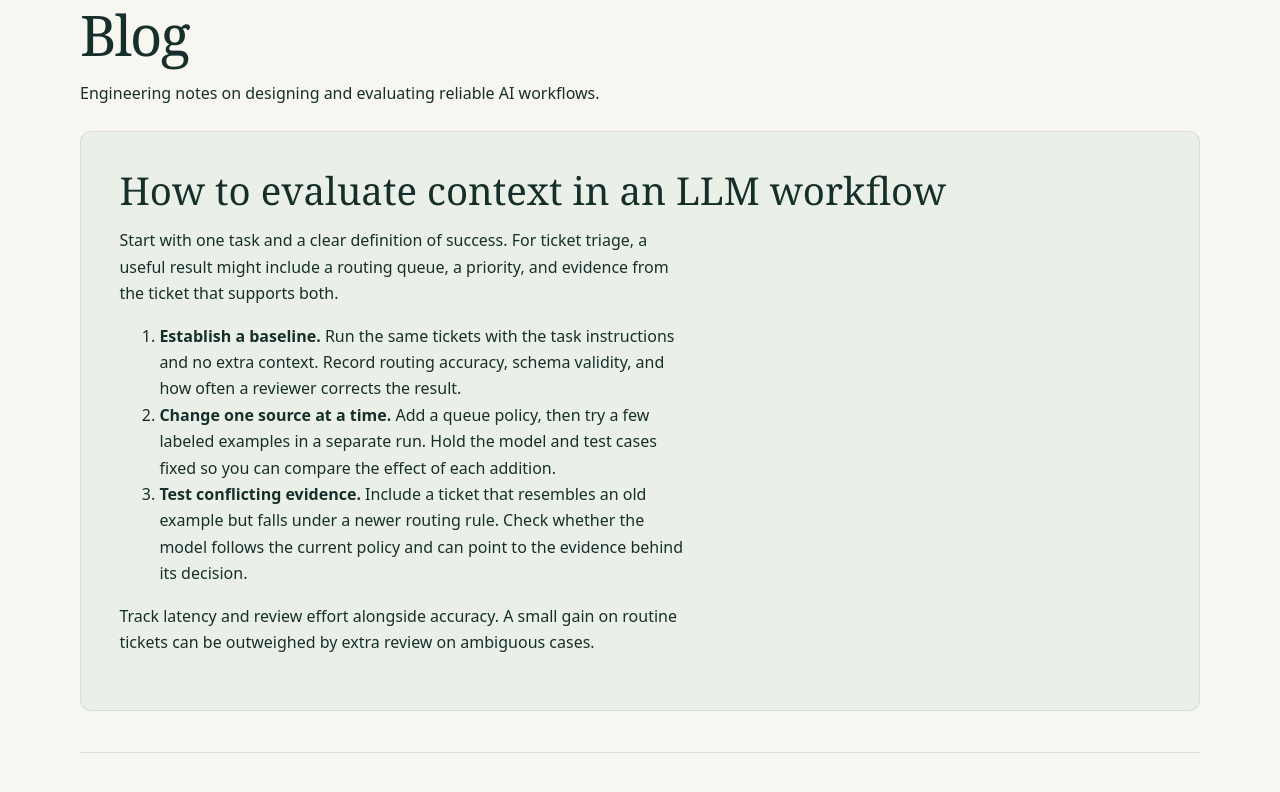
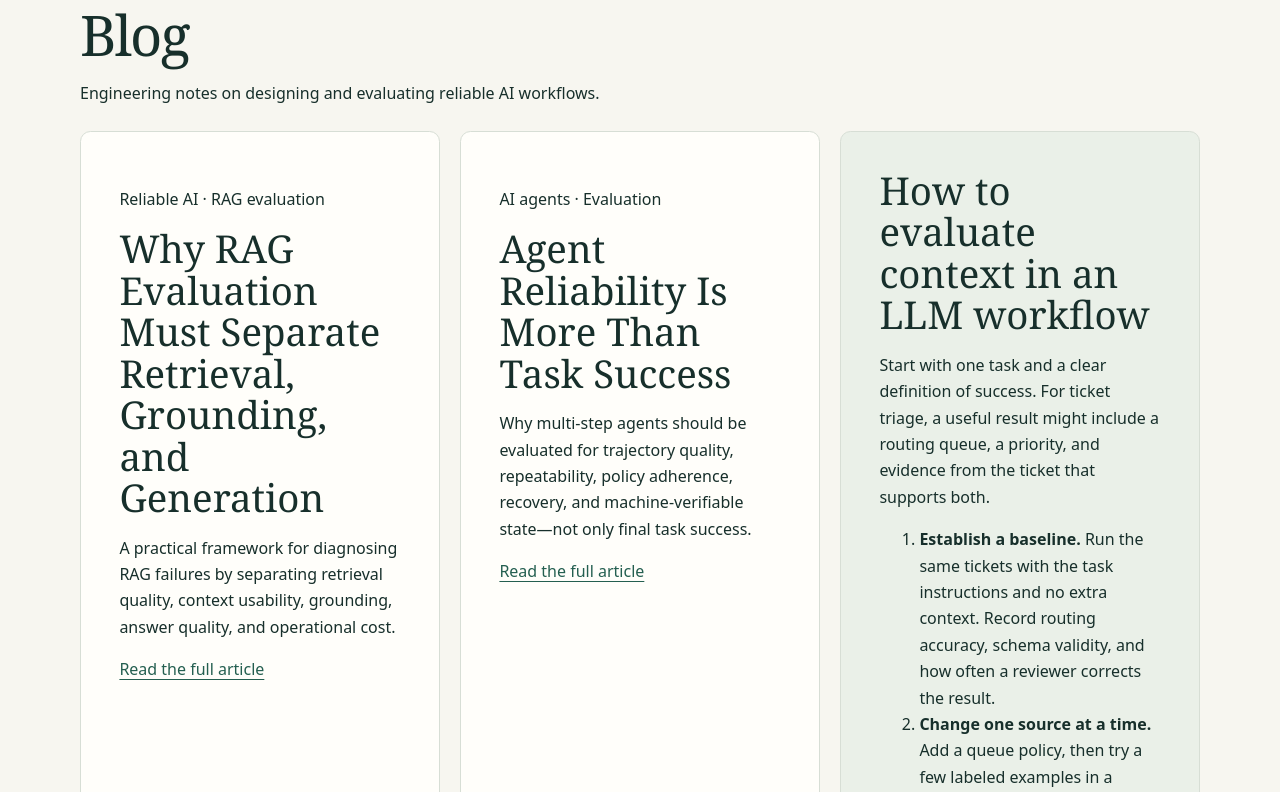
Before and after one commit to chebrma99/chebrma99.github.io, a plain HTML site: page index.html in a window 1280 px wide. Shown: the part 1860-2652 px from the top of the page. Drawn offline with Linux system fonts and the light colour scheme.

Commit message:
Add source-backed RAG and agent reliability articles

```diff
--- a/index.html
+++ b/index.html
@@ -35,6 +35,8 @@ header .wrap{display:flex;justify-content:space-between;align-items:center;gap:1
 <div class="grid"><article><h3>ContextBench</h3><p>A reproducible benchmark for comparing context engineering strategies in LLM workflow automation.</p><a href="https://github.com/chebrma99/ContextBench">Explore the source code on GitHub</a></article></div>
 </section>
 <section id="writing" aria-labelledby="blog"><h2 id="blog">Blog</h2><p>Engineering notes on designing and evaluating reliable AI workflows.</p><div class="grid">
+<article><p>Reliable AI · RAG evaluation</p><h3>Why RAG Evaluation Must Separate Retrieval, Grounding, and Generation</h3><p>A practical framework for diagnosing RAG failures by separating retrieval quality, context usability, grounding, answer quality, and operational cost.</p><p><a href="/posts/2026-11-22-rag-evaluation.html">Read the full article</a></p></article>
+<article><p>AI agents · Evaluation</p><h3>Agent Reliability Is More Than Task Success</h3><p>Why multi-step agents should be evaluated for trajectory quality, repeatability, policy adherence, recovery, and machine-verifiable state—not only final task success.</p><p><a href="/posts/2026-11-22-agent-reliability.html">Read the full article</a></p></article>
 <article class="note" id="evaluating-context"><h3>How to evaluate context in an LLM workflow</h3>
 <p>Start with one task and a clear definition of success. For ticket triage, a useful result might include a routing queue, a priority, and evidence from the ticket that supports both.</p>
 <ol><li><strong>Establish a baseline.</strong> Run the same tickets with the task instructions and no extra context. Record routing accuracy, schema validity, and how often a reviewer corrects the result.</li>
```
